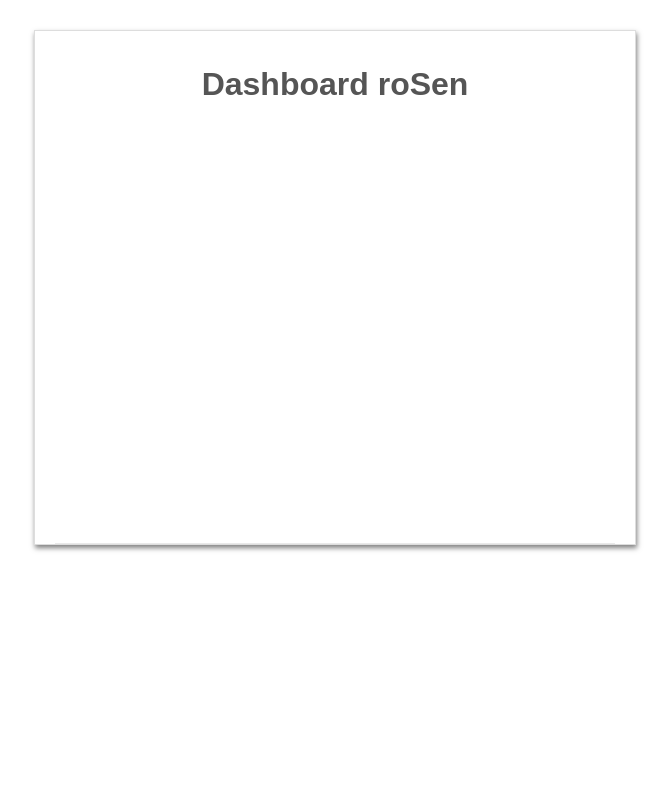
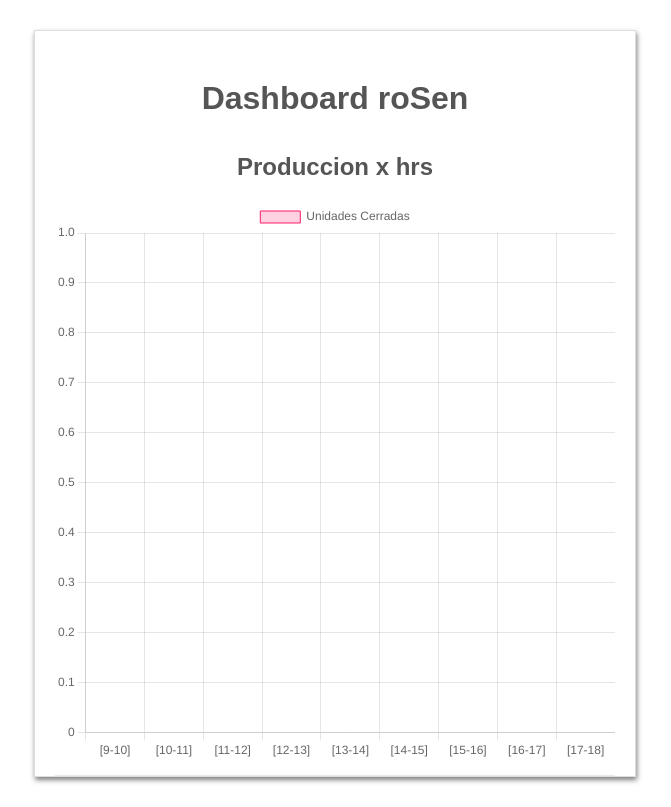
Before and after one commit to petermagnum/dash-2, a website: page public/index.html in a window 1280 px wide. Shown: the whole page, without its empty margins (305-976 px from the left). Drawn offline with nearby package versions, Linux system fonts and the light colour scheme; no server answers.

Commit message:
nueva rama peter tratando de hacer funcionar los dos charts juntos

```diff
--- a/public/chart-bar2.js
+++ b/public/chart-bar2.js
@@ -1,20 +1,20 @@
 const socket = io();
 
-var oldData = [1,2,3,4,5,6,7,8,9];
+var oldData = [];
 var newData = [];
 
 // setup
 let data = {
   labels: [
-    "9:00",
-    "10:00",
-    "11:00",
-    "12:00",
-    "13:00",
-    "14:00",
-    "15:00",
-    "16:00",
-    "17:00",
+    "[9-10]",
+    "[10-11]",
+    "[11-12]",
+    "[12-13]",
+    "[13-14]",
+    "[14-15]",
+    "[15-16]",
+    "[16-17]",
+    "[17-18]",
   ],
   datasets: [
     {
@@ -81,6 +81,45 @@ let data2 = {
     },
   ],
 };
+let data3 = {
+  labels: [
+    "[9-10]",
+    "[10-11]",
+    "[11-12]",
+    "[12-13]",
+    "[13-14]",
+    "[14-15]",
+    "[15-16]",
+    "[16-17]",
+    "[17-18]",
+
+  ],
+  datasets: [
+    {
+      label: "Unidades Cerradas",
+      data: oldData,
+      backgroundColor: [
+        "rgba(255, 26, 104, 0.2)",
+        "rgba(54, 162, 235, 0.2)",
+        "rgba(255, 206, 86, 0.2)",
+        "rgba(75, 192, 192, 0.2)",
+        "rgba(153, 102, 255, 0.2)",
+        "rgba(255, 159, 64, 0.2)",
+        "rgba(0, 0, 0, 0.2)",
+      ],
+      borderColor: [
+        "rgba(255, 26, 104, 1)",
+        "rgba(54, 162, 235, 1)",
+        "rgba(255, 206, 86, 1)",
+        "rgba(75, 192, 192, 1)",
+        "rgba(153, 102, 255, 1)",
+        "rgba(255, 159, 64, 1)",
+        "rgba(0, 0, 0, 1)",
+      ],
+      borderWidth: 1,
+    },
+  ],
+};
 
 // config Javascript ES6.
 let config = {
@@ -105,10 +144,25 @@ let config2 = {
     },
   },
 };
+let config3 = {
+  type: "bar",
+  data: data3,
+  options: {
+    scales: {
+      y: {
+        beginAtZero: true,
+      },
+    },
+  },
+};
 
 // render init block
-var myChart;
+var myChart=new Chart(document.getElementById("myChart"), config);
 
+function renderChartX() {
+  myChart.destroy();
+  myChart = new Chart(document.getElementById("myChart"), config3);
+}
 function renderChart() {
   myChart.destroy();
   myChart = new Chart(document.getElementById("myChart"), config2);
@@ -125,7 +179,8 @@ socket.on("start", function (data) {
   oldData[6] = data[6];
   oldData[7] = data[7];
   oldData[8] = data[8];
-  myChart = new Chart(document.getElementById("myChart"), config);
+
+  renderChartX();
 });
 
 socket.on("Cerradas", function (data) {
--- a/public/index.html
+++ b/public/index.html
@@ -1,5 +1,6 @@
 <!DOCTYPE html>
 <html lang="en">
+
 <head>
     <meta charset="UTF-8">
     <meta http-equiv="X-UA-Compatible" content="IE=edge">
@@ -8,25 +9,45 @@
     <script src="https://cdnjs.cloudflare.com/ajax/libs/Chart.js/3.7.1/chart.min.js"></script>
     <title>Document</title>
 </head>
+
 <body>
 
     <div id="container">
         <div id="window">
             <h1>Dashboard roSen</h1>
+            <h2>Produccion x hrs</h2>
             <div id="output">
                 <canvas id="myChart" width="400" height="400">
                 </canvas>
 
+
             </div>
+
         </div>
+
     </div>
 
     <script src="/socket.io/socket.io.js"></script>
+
     <!--
-        <script src="app.js"></script>
-        <script src="chart-pie.js"></script>
+    <script src="app.js"></script>
+    <script src="chart-pie.js"></script>
+
+               <div id="window">
+            <h2>Tiempos de Produccion</h2>
+            <div id="output">
+                <canvas id="ChartPie" width="400" height="400">
+                </canvas>
+
+            </div>
+
+        </div>
+
     -->
+
     <script src="chart-bar2.js"></script>
+
+
 
 
 
--- a/public/style.css
+++ b/public/style.css
@@ -3,6 +3,10 @@ body{
 }
 
 h1{
+    text-align: center;
+    padding: 14px 0;
+}
+h2{
     text-align: center;
 }
 #container{
```
Also changed, not shown: index.js (+32 -33 lines), public/app.js (deleted, +0 -15 lines), public/chart-pie.js (+107 -68 lines).
